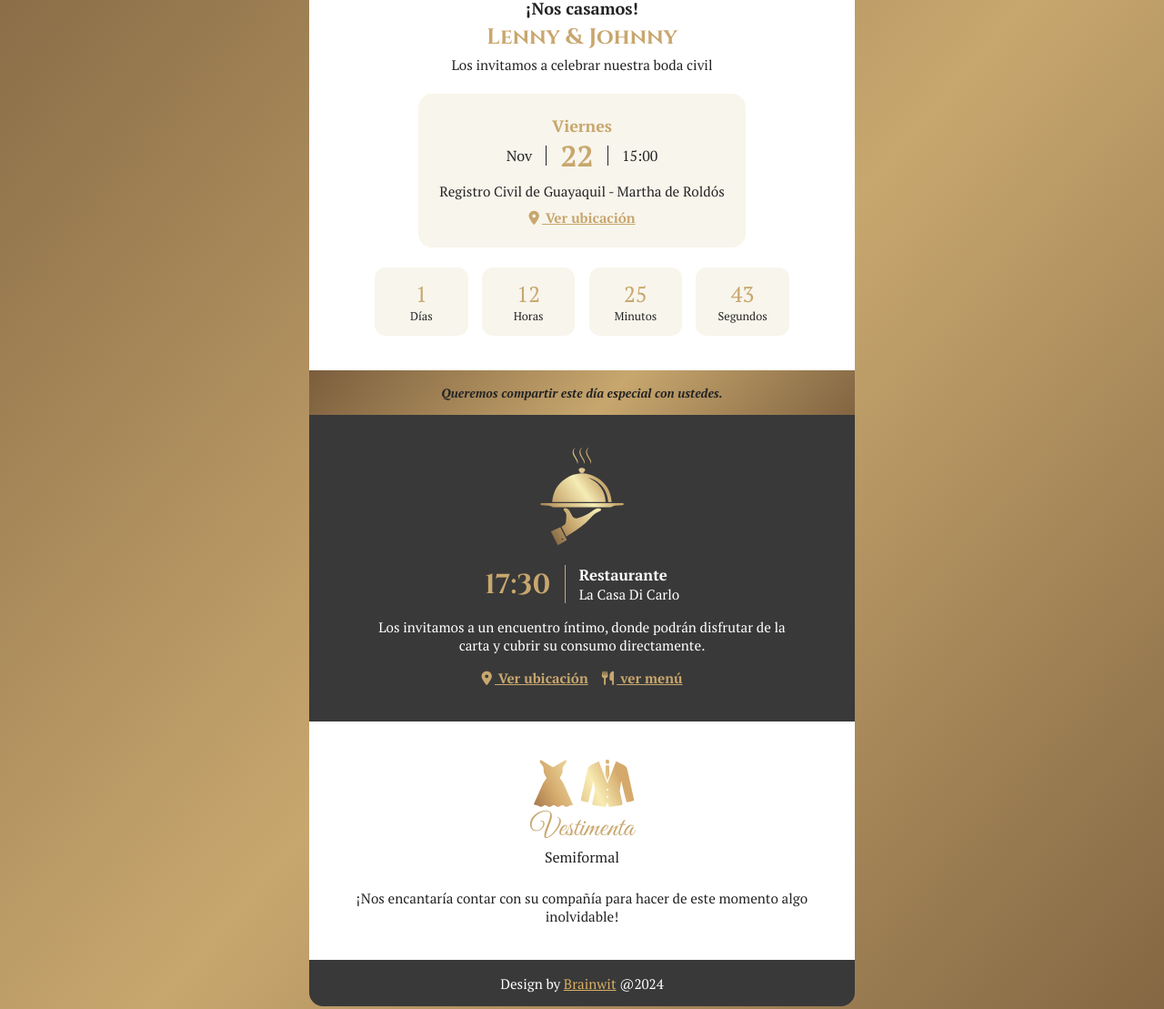
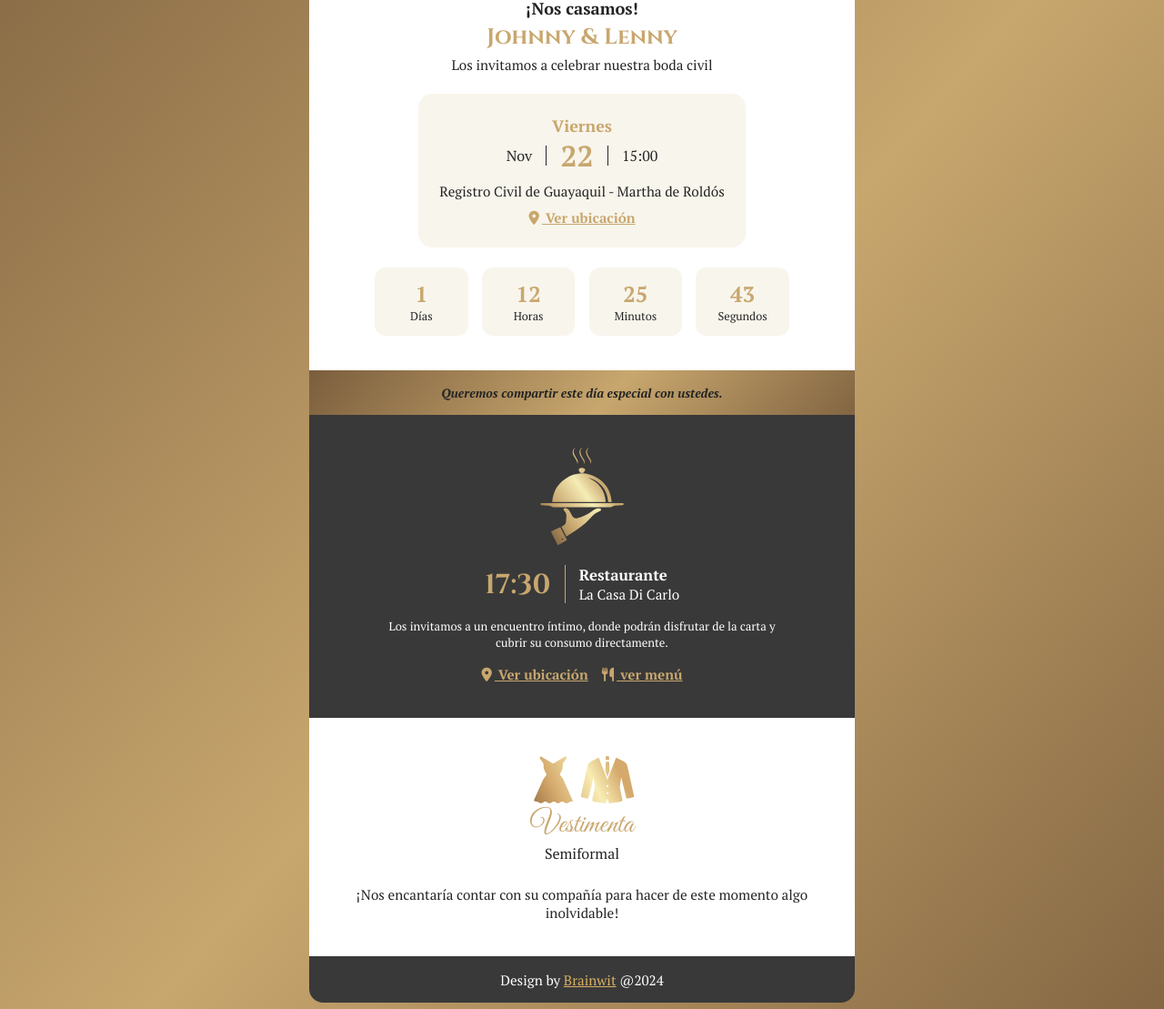
Before and after one commit to BrainwitEC/Johnny-Lenny, a plain HTML site: page index.html in a window 1280 px wide. Shown: the part 349-1458 px from the top of the page at 91% size. Drawn offline with Linux system fonts and the light colour scheme.

Commit message:
modificacion-imagen

```diff
--- a/assets/css/style.css
+++ b/assets/css/style.css
@@ -218,6 +218,7 @@
 .date-time .time_number {
     font-size: x-large;
     color: var(--bg-dorado-4);
+    font-weight: 700;
 }
 
 .date-time .time_txt {
@@ -616,6 +617,7 @@
 .place-dinner p {
     text-align: center;
     width: 80%;
+    font-size: small;
 }
 
 .btn-dinner {
--- a/index.html
+++ b/index.html
@@ -15,11 +15,11 @@
 <body class="center">
     <div class="content">
         <section class="section-info">
-            <img width="400" src="./assets/img/home_photo.png">
+            <img width="400" src="./assets/img/home_photo.webp">
             <div class="box-info">
                 <div class="info-primary">
                     <b>¡Nos casamos!</b>
-                    <h1>Lenny & Johnny</h1>
+                    <h1>Johnny & Lenny</h1>
                     <p>Los invitamos a celebrar nuestra boda civil</p>
                 </div>
                 <div class="section-date">
```
Also changed, not shown: 2 other files.
